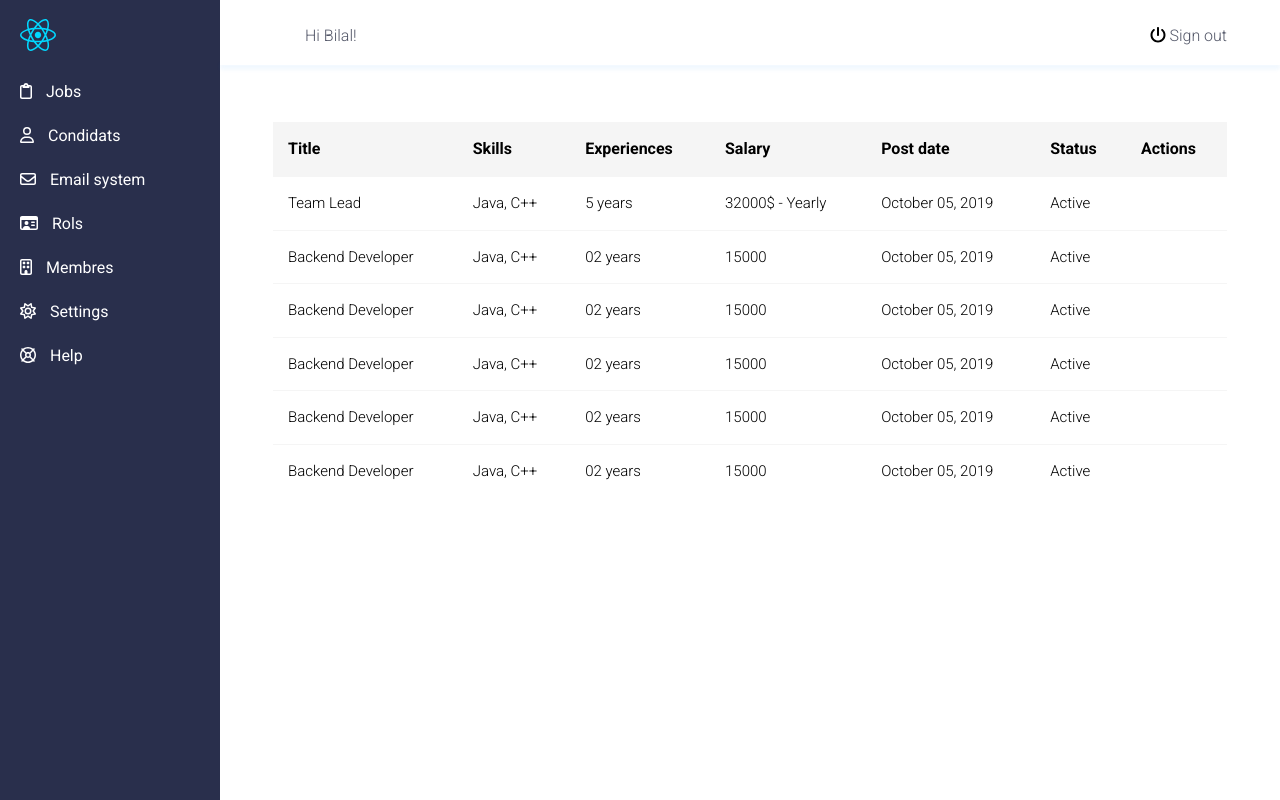
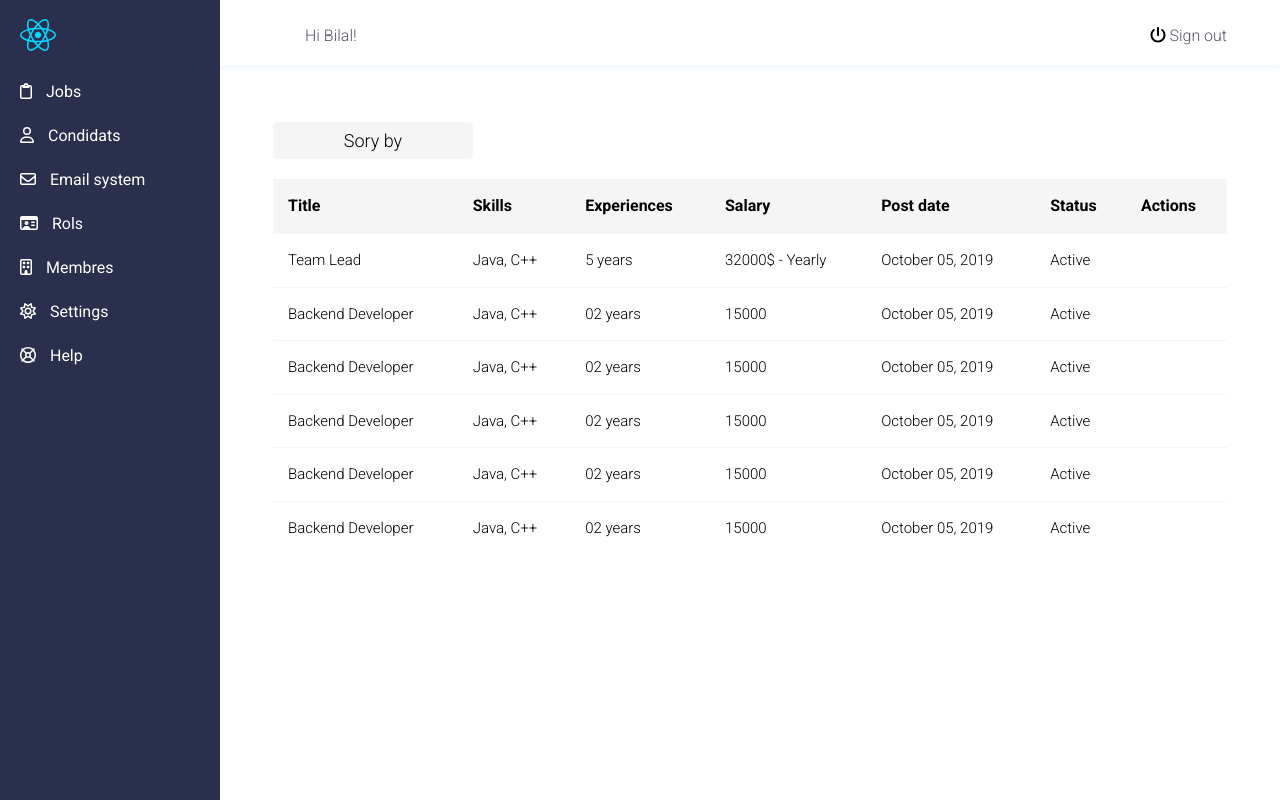
Before and after one commit to hiringkanban/frontend, a React (Vite) app: page /admin in a window 1280 px wide. Built offline with nearby package versions, Linux system fonts and the light colour scheme.

Commit message:
basic select component

```diff
--- a/src/components/Atoms/Button/button.tsx
+++ b/src/components/Atoms/Button/button.tsx
@@ -7,14 +7,20 @@ const Button:React.FC<buttonProps> = (props) => {
         variant = 'primary',
         children,
         href,
-        size = 'medium'
+        size = 'medium',
+        width,
+        noborder,
+        onClick
     } = props;
 
     return (
         <StyledButton
+            width={width}
             variant={variant}
             size={size}
             href={href}
+            noborder={noborder}
+            onClick={onClick}
         >
          {children}
         </StyledButton>
--- a/src/components/Atoms/Button/style.ts
+++ b/src/components/Atoms/Button/style.ts
@@ -9,13 +9,14 @@ import {
 
 
 const StyledButton = styled.button<buttonProps>`
-
+    width: ${props => props.width};
     padding:${props => props.size !== undefined ? buttonSize[props.size]: ''};
     color: ${props => props.variant === 'default' ? colors.black: '#fff'};
     font-size: 1rem;
     font-weight: 300;
     border-radius: ${borderRadius};
-    ${props => props.variant !== undefined ? buttonVariant[props.variant] : ''}
+    ${props => props.variant !== undefined ? buttonVariant[props.variant] : ''};
+    border: ${props => props.noborder ? 'none' : ''};
     cursor: pointer;
 
     :hover {
--- a/src/components/Atoms/Button/type.ts
+++ b/src/components/Atoms/Button/type.ts
@@ -1,6 +1,9 @@
 export default interface buttonProps {
     href?: string,
     size?: string,
-    variant?: string
+    variant?: string,
+    width?: string,
+    noborder?: boolean,
     children: React.ReactNode,
+    onClick?: () => void
 }
--- /dev/null
+++ b/src/components/Molecules/Select/index.ts
@@ -0,0 +1 @@
+export { default } from './select';
--- /dev/null
+++ b/src/components/Molecules/Select/select.tsx
@@ -0,0 +1,59 @@
+import { useState } from "react";
+import Text from "../../Atoms/Paragraph/Paragraph";
+import Button from "../../Atoms/Button";
+import { selectProps } from "./type";
+import {
+    StyledSelect,
+    OptionBody,
+    Li
+} from "./style";
+
+type optionT = string | number;
+
+const Select:React.FC<selectProps> = (props) => {
+
+    const {
+        options,
+        width,
+        selectedValue,
+        handleChange,
+    } = props;
+
+    const [show, setShow] = useState(false);
+
+    const handleClick = (value: optionT) => {
+        handleChange(value);
+        setShow(false);
+    }
+
+    return (
+        <>
+            <StyledSelect width={width}>
+                <Button
+                    width={width}
+                    variant="default"
+                    onClick={() => setShow(!show)}
+                    noborder
+                >
+                    <Text>{selectedValue}</Text>
+                </Button>
+                { show &&
+                <OptionBody width={width}>
+                    <ul>
+                        {options.map(({label, value}) =>
+                            <Li
+                                isSelected={selectedValue === value}
+                                onClick={() => handleClick(value)}
+                            >
+                                {label}
+                            </Li>
+                        )}
+                    </ul>
+                </OptionBody>
+                }
+            </StyledSelect>
+        </>
+    )
+}
+
+export default Select;
--- /dev/null
+++ b/src/components/Molecules/Select/style.tsx
@@ -0,0 +1,38 @@
+import styled from "styled-components";
+import { colors } from "../../../styles/styleGuide";
+
+type widthT = {
+    width: string
+}
+
+export const StyledSelect = styled.div<widthT>`
+    position: relative;
+    width: ${props => props.width};
+
+    & button {
+        background-color: #f5f5f5;
+    }
+`;
+
+export const OptionBody = styled.div<widthT>`
+    position: absolute;
+    top: 42px;
+    width: ${props => props.width};
+    background-color: ${colors.white};
+    border: 1px solid ${colors.lightGray};
+    border-radius: 6px;
+
+    & ul {
+        list-style: none;
+    }
+`;
+
+export const Li = styled.li<{isSelected: boolean}>`
+    padding: 7px;
+    background-color: ${props => props.isSelected ? colors.primary : ''};
+    color: ${props => props.isSelected ? colors.white : colors.black };
+    cursor: pointer;
+    :hover {
+        background-color: ${props => props.isSelected ? 'none' : colors.lightGray };;
+    }
+`;
--- /dev/null
+++ b/src/components/Molecules/Select/type.ts
@@ -0,0 +1,11 @@
+type valueT = string | number;
+
+export interface selectProps {
+    options: {
+        label: valueT,
+        value: valueT
+    }[],
+    width: string,
+    selectedValue: valueT,
+    handleChange: React.Dispatch<React.SetStateAction<valueT>>
+}
--- a/src/components/Templates/Admin/admin.tsx
+++ b/src/components/Templates/Admin/admin.tsx
@@ -6,6 +6,8 @@ import { navbarProps } from '../nabvarType';
 import Container from "../../Atoms/Container";
 import FlexBox from "../../Atoms/Flexbox/flexbox";
 import { columnsT } from "../../Molecules/Table/type";
+import Select from "../../Molecules/Select";
+import { useState } from "react";
 
 const cols: columnsT[] = [
     {
@@ -111,15 +113,28 @@ const data = [
 
 const AdminTemplate:React.FC<navbarProps> = ({ leftMenu, rightMenu }) => {
 
+    const [value, setValue] = useState<string|number>('Sory by');
+
     return (
         <>
             <SideBar />
             <Section left="220px">
                 <NavBar leftMenu={leftMenu} rightMenu={rightMenu}/>
                 <Container>
-                    <FlexBox margin="50px 0">
-                        <Table columns={cols} dataSource={data}/>
+                    <FlexBox margin="50px 0 20px 0" direction="column">
+                        <Select
+                            width="200px"
+                            options={[
+                                { label: 'option 01', value: 'value 01' },
+                                { label: 'option 02', value: 'value 02' },
+                                { label: 'option 03', value: 'value 03' },
+                                { label: 'option 04', value: 'value 04' }
+                            ]}
+                            selectedValue={value}
+                            handleChange={setValue}
+                        />
                     </FlexBox>
+                    <Table columns={cols} dataSource={data}/>
                 </Container>
             </Section>
         </>
```
